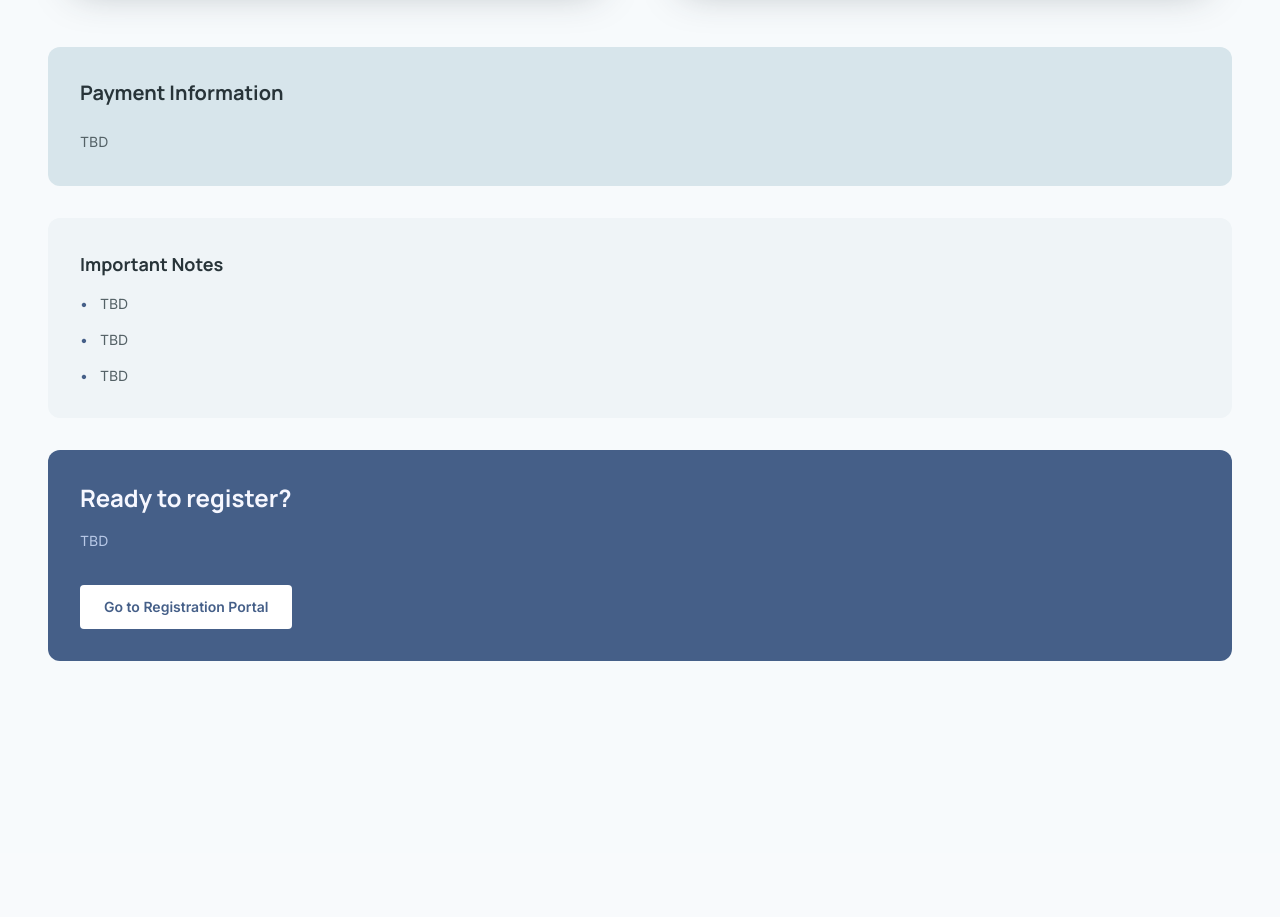
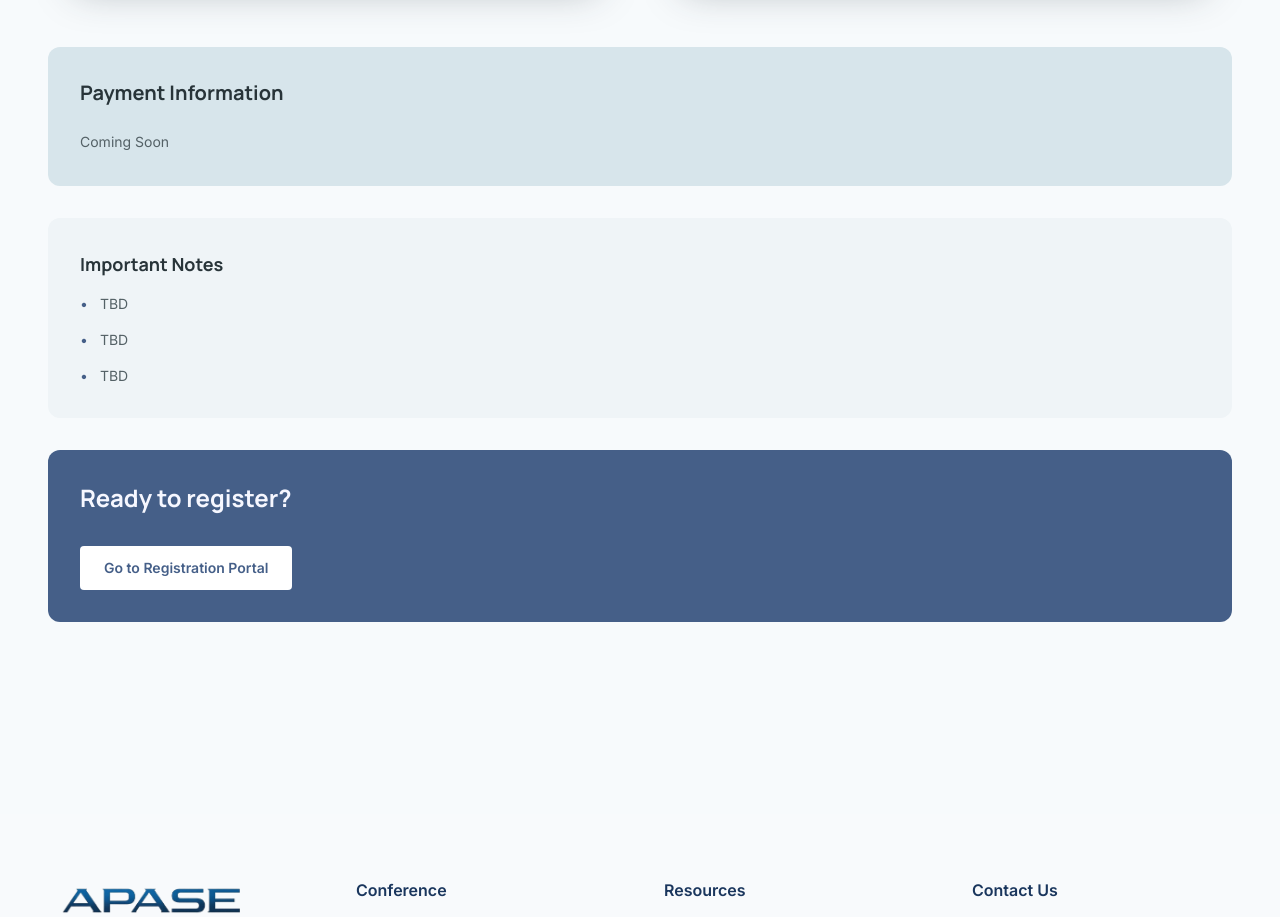
Before and after one commit to ascomlab/apase-web, a Next.js app: page /registration in a window 1280 px wide. Shown: the part 1460-2377 px from the top of the page. Built offline with nearby package versions, Linux system fonts and the light colour scheme.

Commit message:
Update page.tsx

```diff
--- a/app/registration/page.tsx
+++ b/app/registration/page.tsx
@@ -156,7 +156,7 @@ export default function RegistrationPage() {
               </h3>
               <div className="space-y-6">
                 <p className="text-sm text-on-surface-variant leading-relaxed">
-                  TBD
+                  Coming Soon
                 </p>
               </div>
             </div>
@@ -179,7 +179,7 @@ export default function RegistrationPage() {
                   Ready to register?
                 </h3>
                 <p className="text-primary-fixed/80 text-sm mb-8 leading-relaxed">
-                  TBD
+                  {/*TBD*/}
                 </p>
                 <button className="inline-flex items-center gap-2 bg-surface-container-lowest text-primary px-6 py-3 rounded font-bold text-sm">
                   Go to Registration Portal
```
